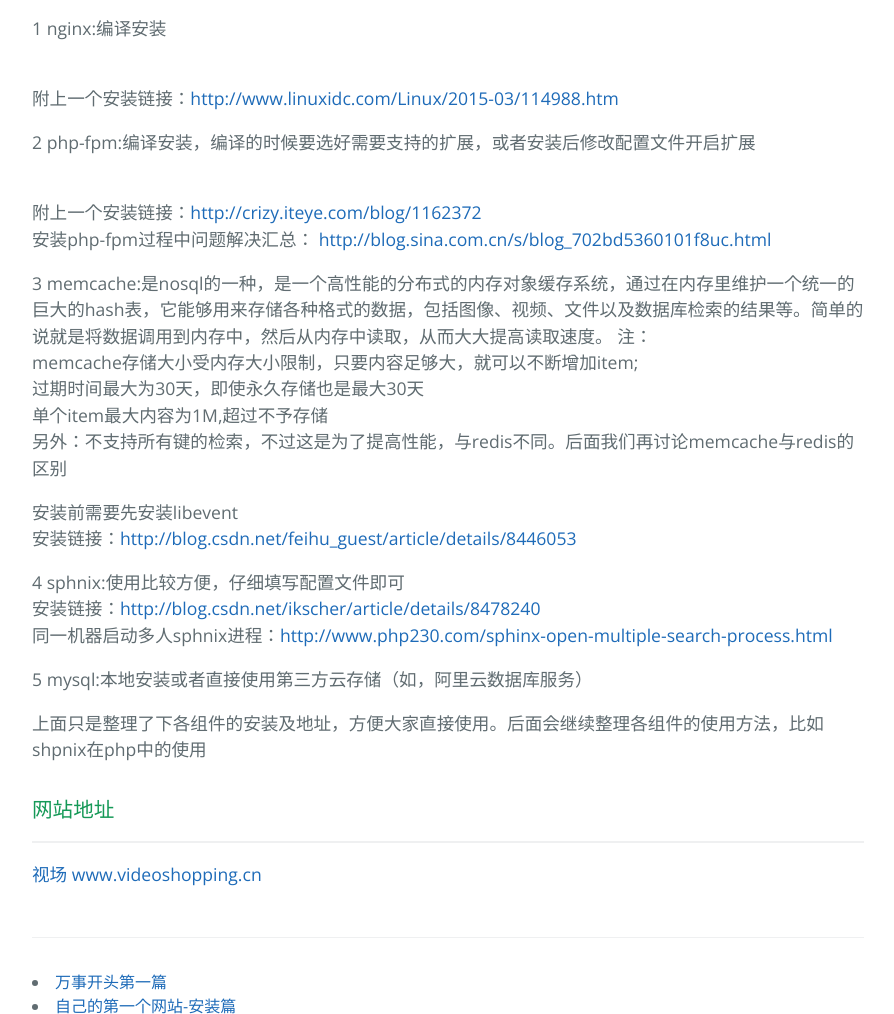
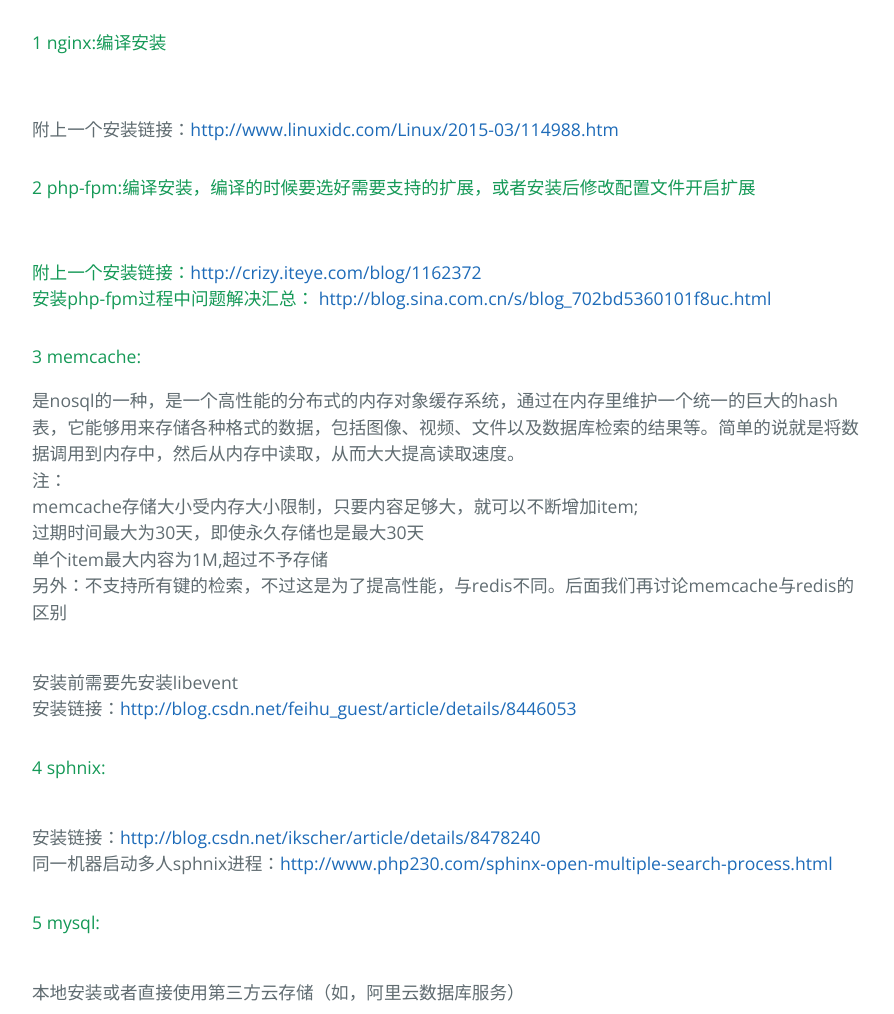
Before and after one commit to guangtouwu/20160413.guangtouwu.github.io, a plain HTML site: page index.html in a window 1280 px wide. Shown: the part 688-1702 px from the top of the page, without its empty margins (192-1086 px from the left). Drawn offline with nearby package versions, Linux system fonts and the light colour scheme.

Commit message:
Update index.html

```diff
--- a/index.html
+++ b/index.html
@@ -34,38 +34,40 @@
 
 <p>环境：linux(centos)操作系统，nginx，php-fpm，MySQL，memcache,sphnix</p>
 
-<p>1 nginx:编译安装</p>
-<br />附上一个安装链接：<a href="http://www.linuxidc.com/Linux/2015-03/114988.htm">http://www.linuxidc.com/Linux/2015-03/114988.htm</a>
+<h4>1 nginx:编译安装</h4>
+<br /><p>附上一个安装链接：<a href="http://www.linuxidc.com/Linux/2015-03/114988.htm">http://www.linuxidc.com/Linux/2015-03/114988.htm</a></p>
 
-<p>2 php-fpm:编译安装，编译的时候要选好需要支持的扩展，或者安装后修改配置文件开启扩展</p>
-<br />附上一个安装链接：<a href="http://crizy.iteye.com/blog/1162372">http://crizy.iteye.com/blog/1162372</a>
+<h4>2 php-fpm:编译安装，编译的时候要选好需要支持的扩展，或者安装后修改配置文件开启扩展<h4>
+<p><br />附上一个安装链接：<a href="http://crizy.iteye.com/blog/1162372">http://crizy.iteye.com/blog/1162372</a>
 <br />安装php-fpm过程中问题解决汇总：
-<a href="http://blog.sina.com.cn/s/blog_702bd5360101f8uc.html">http://blog.sina.com.cn/s/blog_702bd5360101f8uc.html</a>
+<a href="http://blog.sina.com.cn/s/blog_702bd5360101f8uc.html">http://blog.sina.com.cn/s/blog_702bd5360101f8uc.html</a></p>
 
-<p>3 memcache:是nosql的一种，是一个高性能的分布式的内存对象缓存系统，通过在内存里维护一个统一的巨大的hash表，它能够用来存储各种格式的数据，包括图像、视频、文件以及数据库检索的结果等。简单的说就是将数据调用到内存中，然后从内存中读取，从而大大提高读取速度。
-注：
+<h4>3 memcache:</h4>
+<p>是nosql的一种，是一个高性能的分布式的内存对象缓存系统，通过在内存里维护一个统一的巨大的hash表，它能够用来存储各种格式的数据，包括图像、视频、文件以及数据库检索的结果等。简单的说就是将数据调用到内存中，然后从内存中读取，从而大大提高读取速度。
+<br/>注：
 <br />memcache存储大小受内存大小限制，只要内容足够大，就可以不断增加item;
 <br />过期时间最大为30天，即使永久存储也是最大30天
 <br />单个item最大内容为1M,超过不予存储
 <br />另外：不支持所有键的检索，不过这是为了提高性能，与redis不同。后面我们再讨论memcache与redis的区别</p>
 
-<p>安装前需要先安装libevent
+<p><br />安装前需要先安装libevent
 <br />安装链接：<a href="http://blog.csdn.net/feihu_guest/article/details/8446053">http://blog.csdn.net/feihu_guest/article/details/8446053</a></p>
 
-<p>4 sphnix:使用比较方便，仔细填写配置文件即可
-<br />安装链接：<a href="http://blog.csdn.net/ikscher/article/details/8478240">http://blog.csdn.net/ikscher/article/details/8478240</a>
+<h4>4 sphnix:</h4>
+<p><br />安装链接：<a href="http://blog.csdn.net/ikscher/article/details/8478240">http://blog.csdn.net/ikscher/article/details/8478240</a>
 <br />同一机器启动多人sphnix进程：<a href="http://www.php230.com/sphinx-open-multiple-search-process.html">http://www.php230.com/sphinx-open-multiple-search-process.html</a></p>
 
-<p>5 mysql:本地安装或者直接使用第三方云存储（如，阿里云数据库服务）</p>
+<h4>5 mysql:</h4>
+<p><br />本地安装或者直接使用第三方云存储（如，阿里云数据库服务）</p>
 
-<p>上面只是整理了下各组件的安装及地址，方便大家直接使用。后面会继续整理各组件的使用方法，比如shpnix在php中的使用</p>
+<p><br />上面只是整理了下各组件的安装及地址，方便大家直接使用。后面会继续整理各组件的使用方法，比如shpnix在php中的使用</p>
 
 <h3>
 <a id="网站地址" class="anchor" href="#%E7%BD%91%E7%AB%99%E5%9C%B0%E5%9D%80" aria-hidden="true"><span aria-hidden="true" class="octicon octicon-link"></span></a>网站地址</h3>
 
 <hr>
 
-<p><a href="http://videoshopping.cn">视场</a> <a href="http://www.videoshopping.cn">www.videoshopping.cn</a></p>
+<p><a href="http://videoshopping.cn">视场</a> &nbsp;&nbsp;<a href="http://www.videoshopping.cn">www.videoshopping.cn</a></p>
 
       <iframe src="footer.html" frameborder="0" style="width:100%;height:170px;"></iframe>
 
```
